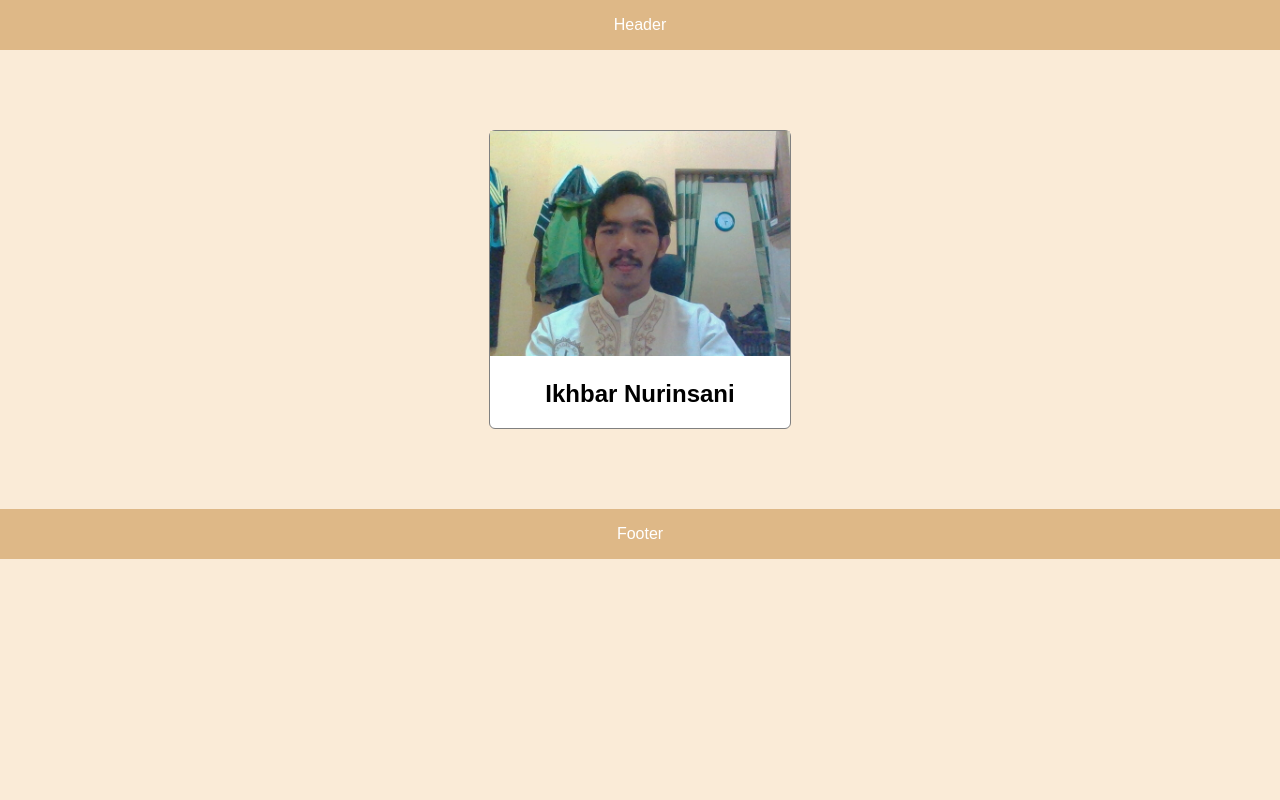
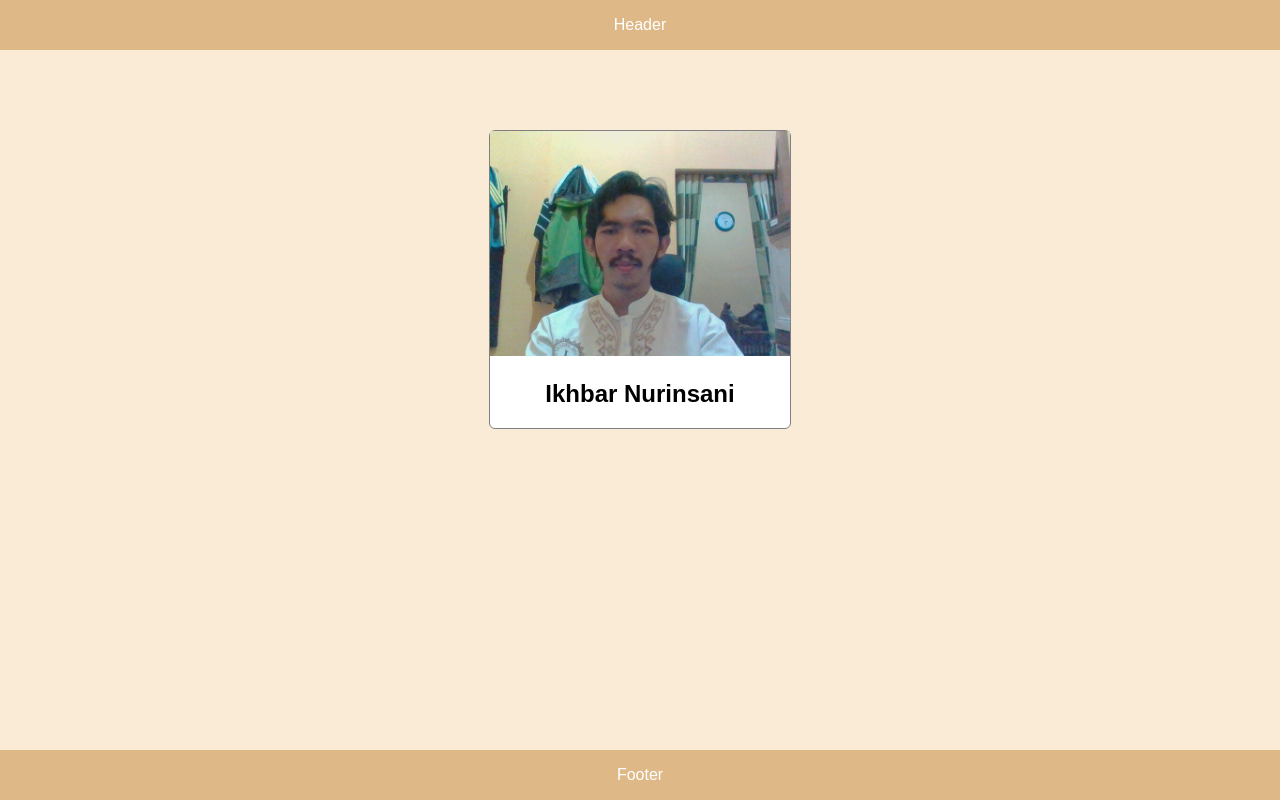
Before and after one commit to ItsmeIkhbarNurinsani/my-repo-from-remote, a plain HTML site: page index.html in a window 1280 px wide. Drawn offline with Linux system fonts and the light colour scheme.

Commit message:
changed style for selector footer

```diff
--- a/style.css
+++ b/style.css
@@ -24,8 +24,7 @@ body {
   text-align: center;
 }
 
-#header,
-#footer {
+#header {
   width: 100%;
   height: 50px;
   line-height: 50px;
@@ -33,3 +32,14 @@ body {
   text-align: center;
   color: white;
 }
+
+#footer {
+  width: 100%;
+  height: 50px;
+  position: absolute;
+  bottom: 0;
+  line-height: 50px;
+  background-color: burlywood;
+  text-align: center;
+  color: white;
+}
```
